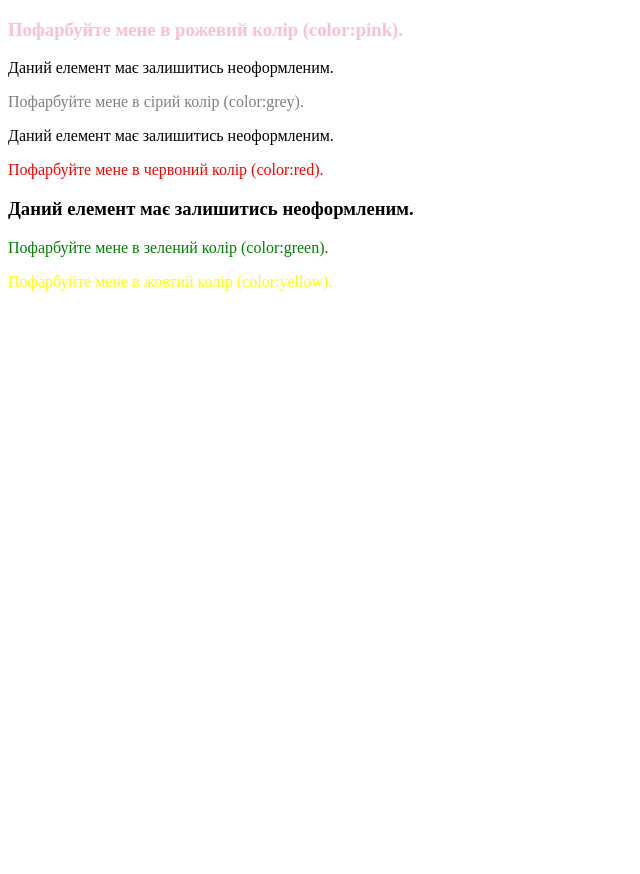
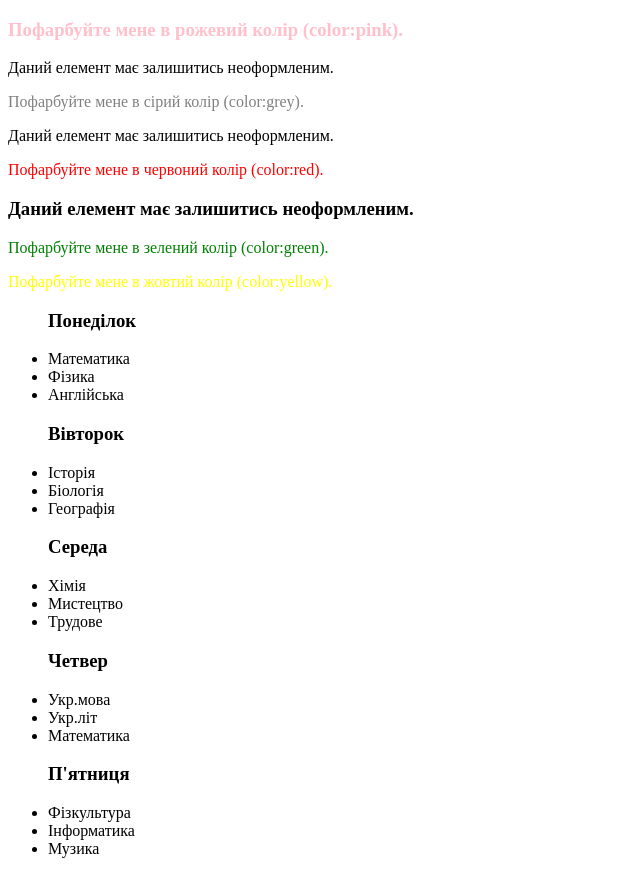
Before and after one commit to KaSkEd-sys/HW-8, a plain HTML site: page index.html in a window 1280 px wide. Shown: the whole page, without its empty margins (0-640 px from the left). Before the commit the page ends 800 px from the top, so only its background shows below. Drawn offline with Linux system fonts and the light colour scheme.

Commit message:
Add weekly schedule to index.html

```diff
--- a/index.html
+++ b/index.html
@@ -16,6 +16,44 @@
   <h3>Даний елемент має залишитись неоформленим.</h3>
   <p>Пофарбуйте мене в зелений колір (color:green).</p>
   <p class="yellow">Пофарбуйте мене в жовтий колір (color:yellow).</p>
+
+<div class="schedule">
+  <ul class="day">
+    <h3>Понеділок</h3>
+    <li>Математика</li>
+    <li>Фізика</li>
+    <li>Англійська</li>
+  </ul>
+
+  <ul class="day">
+    <h3>Вівторок</h3>
+    <li>Історія</li>
+    <li>Біологія</li>
+    <li>Географія</li>
+  </ul>
+
+  <ul class="day">
+    <h3>Середа</h3>
+    <li>Хімія</li>
+    <li>Мистецтво</li>
+    <li>Трудове</li>
+  </ul>
+
+  <ul class="day">
+    <h3>Четвер</h3>
+    <li>Укр.мова</li>
+    <li>Укр.літ</li>
+    <li>Математика</li>
+  </ul>
+
+  <ul class="day">
+    <h3>П'ятниця</h3>
+    <li>Фізкультура</li>
+    <li>Інформатика</li>
+    <li>Музика</li>
+  </ul>
+</div>
+
 </div>
 </body>
 </html>
```
